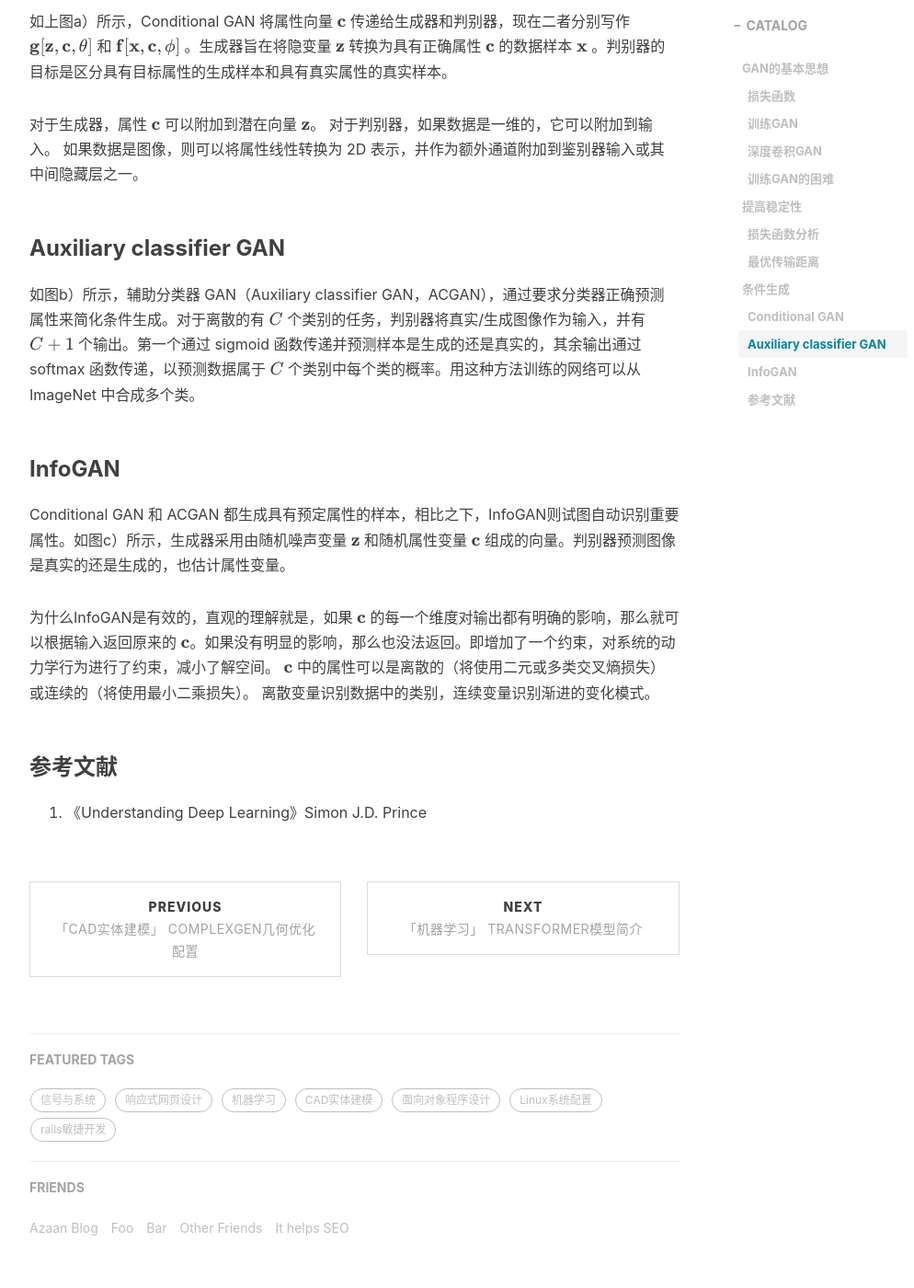
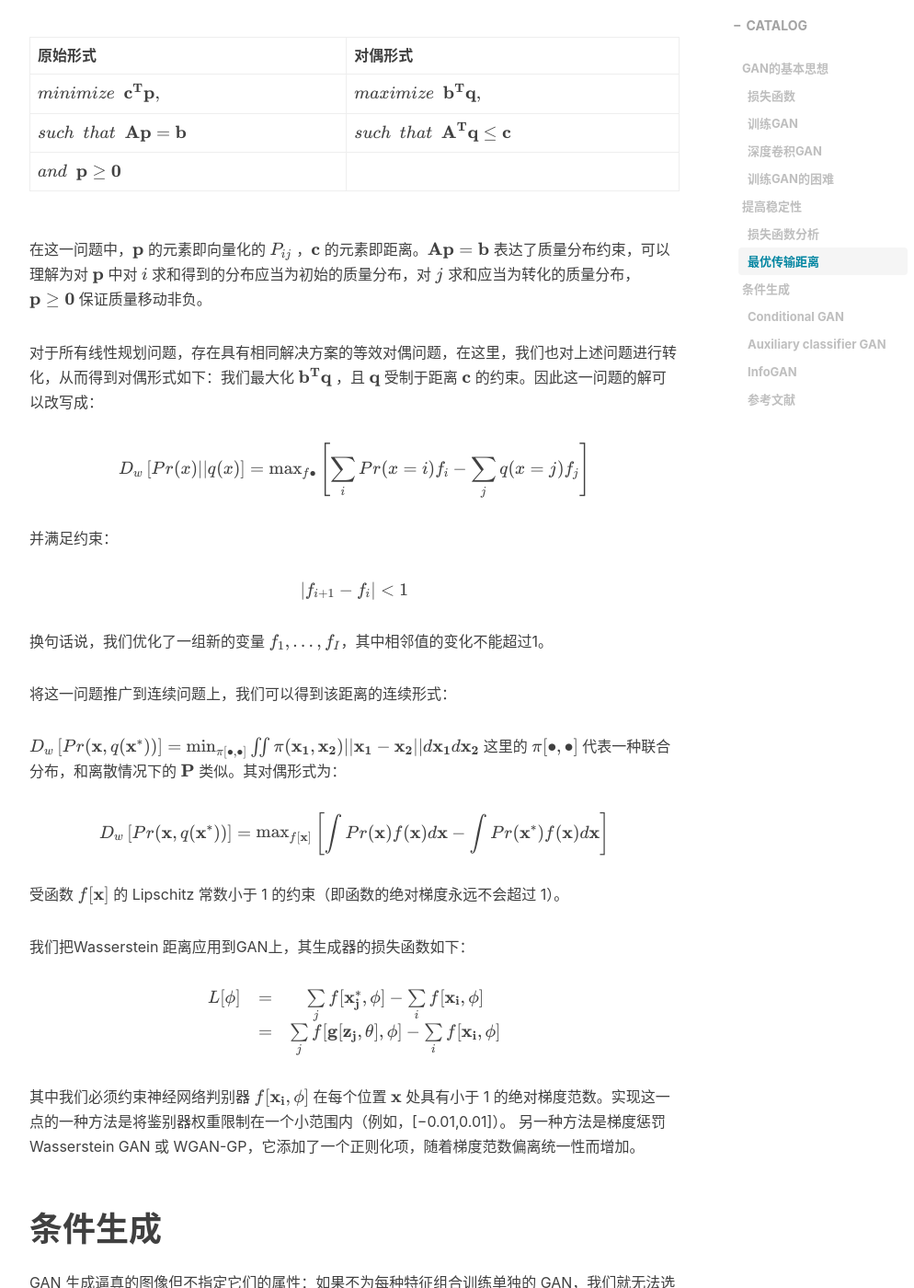
Before and after one commit to Mingyu-Zheng/mingyu-zheng.github.io, a Jekyll site: the page built from _posts/machine-learning/2023-02-19-「机器学习」生成对抗网络.md, in a window 1280 px wide and 1400 px high, scrolled down 7947 px. Shown: the whole window at 92% size, without its empty margins (233-1227 px from the left). Built offline with Jekyll 4.4.1, drawn with Linux system fonts in a browser that asks for light colours; nearby versions of some CDN libraries; comment, search, counter and statistics services are not loaded; some of the changed text lies outside the part shown.

Commit message:
wasserstein distance supplement

```diff
--- a/_posts/machine-learning/2023-02-19-「机器学习」生成对抗网络.md
+++ b/_posts/machine-learning/2023-02-19-「机器学习」生成对抗网络.md
@@ -207,6 +207,86 @@ $$
 
 我们引入最优传输距离（Wasserstein distance），又称推土机距离，它是将概率质量从一个分布传输到另一个分布所需的工作量。这里的工作量可以类比物理学做功的概念，即质量乘以移动的距离。Wasserstein 距离是明确定义的，即使二者的分布并不相交，仍然可以随着彼此靠近而减小。
 
+对于离散概率分布，Wasserstein距离最容易理解。考虑在K个盒子上定义的分布 $Pr(x=i)$ 和 $q(x=j)$ ，假设 $P_{ij}$ 为从第一个分布中的盒 $i$ 移动到第二个分布中的盒 $j$ 的单位质量数，一个单位质量的移动花费可以表示为 $i$ 和 $j$ 距离的绝对值 $|i-j|$。质量移动的方案即被存在矩阵 $\mathbf{P}$ 中。
+
+![](https://azaan-zheng.github.io/img/machine-learning/20230219/4.jpg)
+
+Wasserstein 距离可以表示为：
+
+$$
+D_{w} \left[Pr(x)||q(x)\right] = \mathop{\min}_{\mathbf{P}} \left[\sum_{i,j} P_{ij}||i-j|| \right]
+$$
+
+
+且满足如下约束：
+
+
+$$
+\begin{array}{c}
+\sum_j P_{ij} = Pr(x=i) & (initial\ \ distribution \ \ of \ \ Pr(x)) \\
+\sum_i P_{ij} = q(x=j) & (initial\ \ distribution \ \ of \ \ q(x)) \\
+P_{ij} \ge 0 & (non-negative\ \ masses)
+\end{array}
+$$
+
+
+换句话说，Wasserstein距离是将一种分布的质量映射到另一种分布的约束最小化问题的解。这很不方便，因为我们每次想要计算距离时，我们都必须解决元素 $P_{ij}$ 的最小化问题。幸运的是，这是一个标准问题，对于小型方程组很容易解决：这是一个原始形式的线性规划问题（线性规划分为原始形式和对偶形式，如下表）。
+
+| 原始形式                         | 对偶形式                               |
+| -------------------------------- | -------------------------------------- |
+| $minimize \ \ \mathbf{c^T p},$   | $maximize \ \ \mathbf{b^T q},$         |
+| $such\ \ that \ \ \mathbf{Ap=b}$ | $such\ \ that \ \ \mathbf{A^T q\le c}$ |
+| $and\ \ \mathbf{p \ge 0}$        |                                        |
+
+在这一问题中，$\mathbf{p}$ 的元素即向量化的 $P_{ij}$ ，$\mathbf{c}$ 的元素即距离。$\mathbf{Ap=b}$ 表达了质量分布约束，可以理解为对 $\mathbf{p}$ 中对 $i$ 求和得到的分布应当为初始的质量分布，对 $j$ 求和应当为转化的质量分布，$\mathbf{p\ge 0}$ 保证质量移动非负。
+
+对于所有线性规划问题，存在具有相同解决方案的等效对偶问题，在这里，我们也对上述问题进行转化，从而得到对偶形式如下：我们最大化 $\mathbf{b^T q}$ ，且 $\mathbf{q}$ 受制于距离 $\mathbf{c}$ 的约束。因此这一问题的解可以改写成：
+
+
+$$
+D_w \left[Pr(x)||q(x) \right] = \mathop{\max}_{f\bull} \left[\sum_i Pr(x=i)f_i - \sum_j q(x=j)f_j \right]
+$$
+
+
+并满足约束：
+
+
+$$
+|f_{i+1}-f_i| \lt 1
+$$
+
+
+换句话说，我们优化了一组新的变量 $f_1,...,f_I$，其中相邻值的变化不能超过1。
+
+将这一问题推广到连续问题上，我们可以得到该距离的连续形式：
+
+
+$$
+D_w \left[Pr(\mathbf{x},q(\mathbf{x^{\ast}})) \right] = \mathop{\min}_{\pi[\bull,\bull]} \int \int \pi(\mathbf{x_1,x_2}) ||\mathbf{x_1-x_2} || d\mathbf{x_1}d\mathbf{x_2}
+$$
+这里的 $\pi [\bull,\bull]$ 代表一种联合分布，和离散情况下的 $\mathbf{P}$ 类似。其对偶形式为：
+
+
+$$
+D_w \left[Pr(\mathbf{x},q(\mathbf{x^{\ast}})) \right] = \mathop{\max}_{f[\mathbf{x}]} \left[ \int Pr(\mathbf{x})f(\mathbf{x})d\mathbf{x} -\int Pr(\mathbf{x^{\ast}})f(\mathbf{x})d\mathbf{x} \right]
+$$
+
+
+受函数 $f[\mathbf{x}]$ 的 Lipschitz 常数小于 1 的约束（即函数的绝对梯度永远不会超过 1）。
+
+我们把Wasserstein 距离应用到GAN上，其生成器的损失函数如下：
+
+
+$$
+\begin{array}{l}
+L[\phi]  & = & \sum\limits_j f[\mathbf{x_j^{\ast},\phi}] -  \sum\limits_i f[\mathbf{x_i,\phi}] \\
+& = & \sum\limits_j f[\mathbf{g[z_j,\theta],\phi}] -  \sum\limits_i f[\mathbf{x_i,\phi}]
+\end{array}
+$$
+
+
+其中我们必须约束神经网络判别器 $f[\mathbf{x_i},\phi]$ 在每个位置 $\mathbf{x}$ 处具有小于 1 的绝对梯度范数。实现这一点的一种方法是将鉴别器权重限制在一个小范围内（例如，[−0.01,0.01]）。 另一种方法是梯度惩罚 Wasserstein GAN 或 WGAN-GP，它添加了一个正则化项，随着梯度范数偏离统一性而增加。
+
 
 
 # 条件生成
```
